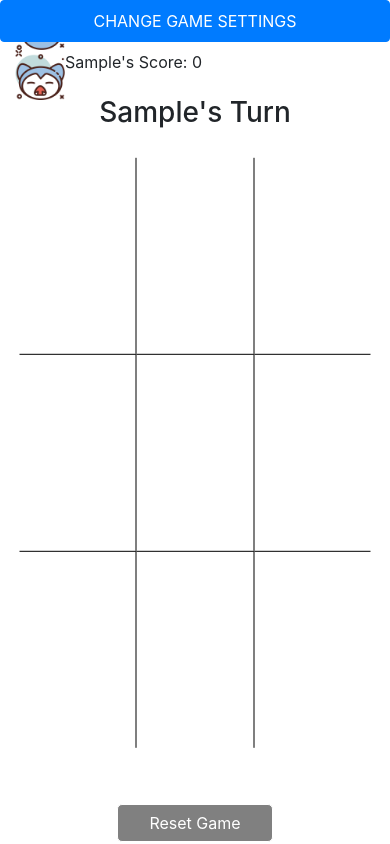
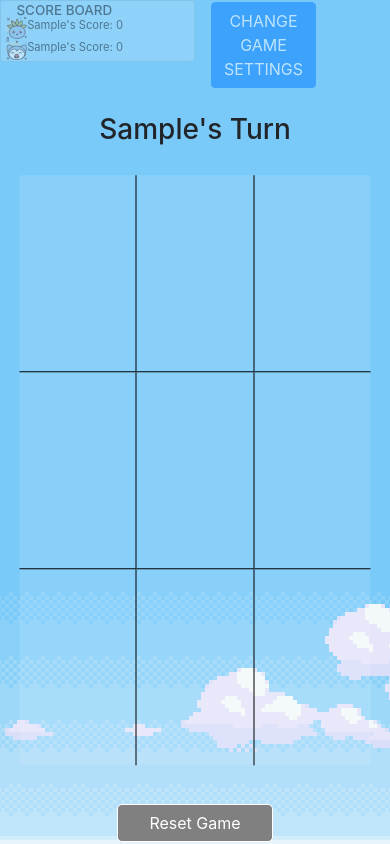
Before and after one commit to jeessicahong/comp1537_term_project, a plain HTML site: page index.html in a window 390 px wide. Both pictures are taken after typing "Sample", "Sample" into the empty fields and a click on the button "Save changes". Drawn offline with nearby package versions, Linux system fonts and the light colour scheme.

Commit message:
Changed CSS
Added favicon
Added title
Changed player turn message
Made tiles on hover
Made opacity lower on cellular devices so it's not as obstrusive
Players can hover to increase opacity (applies more to score)

```diff
--- a/css/style.css
+++ b/css/style.css
@@ -1,3 +1,7 @@
+body {
+	background-image: url(../images/desktop_bg.png);
+}
+
 td.bottomBorder {
 	border-bottom: 1px solid black;
 }
@@ -9,6 +13,13 @@ td.leftBorder {
 td {
 	width: 120px;
 	height: 120px;
+	transition: all 0.3s;
+	background-color: rgba(255, 255, 255, 0.1);
+}
+
+td:hover {
+	cursor: pointer;
+	background-color: rgba(255, 255, 255, 0.5);
 }
 
 table {
@@ -81,11 +92,19 @@ table {
 	font-size:12px;
 }
 
+#scoreDivs {
+	width: 25%;
+	background-color: rgba(255, 255, 255, 0.3);
+	position: absolute;
+	left: 0%;
+}
+
 /* SCORE TRACKER STYLES */
 
 .scoreImg {
-	width: 50px;
-	height: 50px;
+	width: 10%;
+	height: 10%;
+	padding-right: 1%;
 }
 
 .scoreDiv {
@@ -114,15 +133,15 @@ table {
 	}
 
 	#button-container {
-		text-align: center;
+		position: absolute;
+		width: 45vw;
+		height: 20vw;
+		margin-left: 12%;
+		opacity: 50%;
 	}
 
-	#settingButton {
-		position: absolute;
-		top: 0%;
-		left: 0%;
-		padding: 2%;
-		width: 100vw
+	#button-container:hover {
+		opacity: 100%;
 	}
 
 	#tableDiv {
@@ -130,4 +149,42 @@ table {
 		top: 50%;
 		left: 50%;
 	}
+
+	#scoreDivs {
+		position: absolute;
+		top: 0%;
+		left: 0%;
+		font-size: 70%;
+		width: 50vw;
+		opacity: 50%;
+	}
+
+	#scoreDivs:hover  {
+		opacity: 100%;
+	}
+
+	#scoreHeader {
+		font-size: 120%;
+		margin-bottom: -0.25%;
+		margin-left: -3%;
+	}
+
+	#cardContent {
+		margin-top: -10%;
+		margin-bottom: -10%;
+	}
+
+	#displayMessage {
+		margin-top: 10%;
+	}
+
+	.scoreImg {
+		width: 15%;
+		height: 15%;
+		margin-left: -10%;
+	}
+
+	.card-text {
+		margin-left: -1%;
+	}
 }
--- a/index.html
+++ b/index.html
@@ -5,6 +5,8 @@
   	<meta name="viewport" content="width=device-width, initial-scale=1">
 	<link rel="stylesheet" type="text/css" href="css/style.css">
 	<link rel="stylesheet" href="https://stackpath.bootstrapcdn.com/bootstrap/4.4.1/css/bootstrap.min.css" integrity="sha384-Vkoo8x4CGsO3+Hhxv8T/Q5PaXtkKtu6ug5TOeNV6gBiFeWPGFN9MuhOf23Q9Ifjh" crossorigin="anonymous">
+	<link rel="shortcut icon" href="images/favicon.ico" type="image/x-icon">
+	<title>Tic Tac Toe! -JKLV-</title>
 </head>
 
 <body>
@@ -35,16 +37,17 @@
 	</div>
 
 	<!-- SCORE TRACKER -->
-	<div id="scoreDivs">
-
-		<div id="player1ScoreDiv" class="scoreDiv">
-			<p><span id="player1Name">Player One</span> Score: <span id="player1Score">0</span></p>
+	<div class="card" id="scoreDivs">
+		<div class="card-body" id="cardContent">
+		  <h5 class="card-title" id="scoreHeader">SCORE BOARD</h5>
+		  <div id="player1ScoreDiv" class="scoreDiv">
+			<p class="card-text"><span id="player1Name">Player One</span> Score: <span id="player1Score">0</span></p>
+		  </div>
+		  <div id="player2ScoreDiv" class="scoreDiv">
+			<p class="card-text"><span id="player2Name">Player Two</span> Score: <span id="player2Score">0</span></p>
+		  </div>
 		</div>
-
-		<div id="player2ScoreDiv" class="scoreDiv">
-			<p><span id="player2Name">Player Two</span> Score: <span id="player2Score">0</span></p>
-		</div>
-	</div>
+	  </div>
 
 	<!-- Modal -->
 	<div class="modal fade" id="gameSettings" tabindex="-1" role="dialog" aria-labelledby="exampleModalLabel" aria-hidden="true" data-backdrop="static">
--- a/js/tictactoe.js
+++ b/js/tictactoe.js
@@ -95,7 +95,7 @@ function cellClicked(cell, cell_num) {
 				secondPlayerMoves[i] += movesMap[cell_num][i]
 			}
 			// Update the display message so that it's the next player's turn
-			document.getElementById("displayMessage").innerHTML = firstPlayerName + "'s Turn";
+			document.getElementById("displayMessage").innerHTML = "Go, " + firstPlayerName + "!";
 		}
 		// If it is first player's turn
 		else {
@@ -114,7 +114,7 @@ function cellClicked(cell, cell_num) {
 			totalMovesList.push(cell_num);
 
 			// Update the display message so that it's the next player's turn
-			document.getElementById("displayMessage").innerHTML = secondPlayerName + "'s Turn";
+			document.getElementById("displayMessage").innerHTML = "Go, " + secondPlayerName + "!";
 		}
 		// Increase the count for turns
 		turns++;
```
Also changed, not shown: images/desktop_bg.png (added), images/favicon.ico (added).
